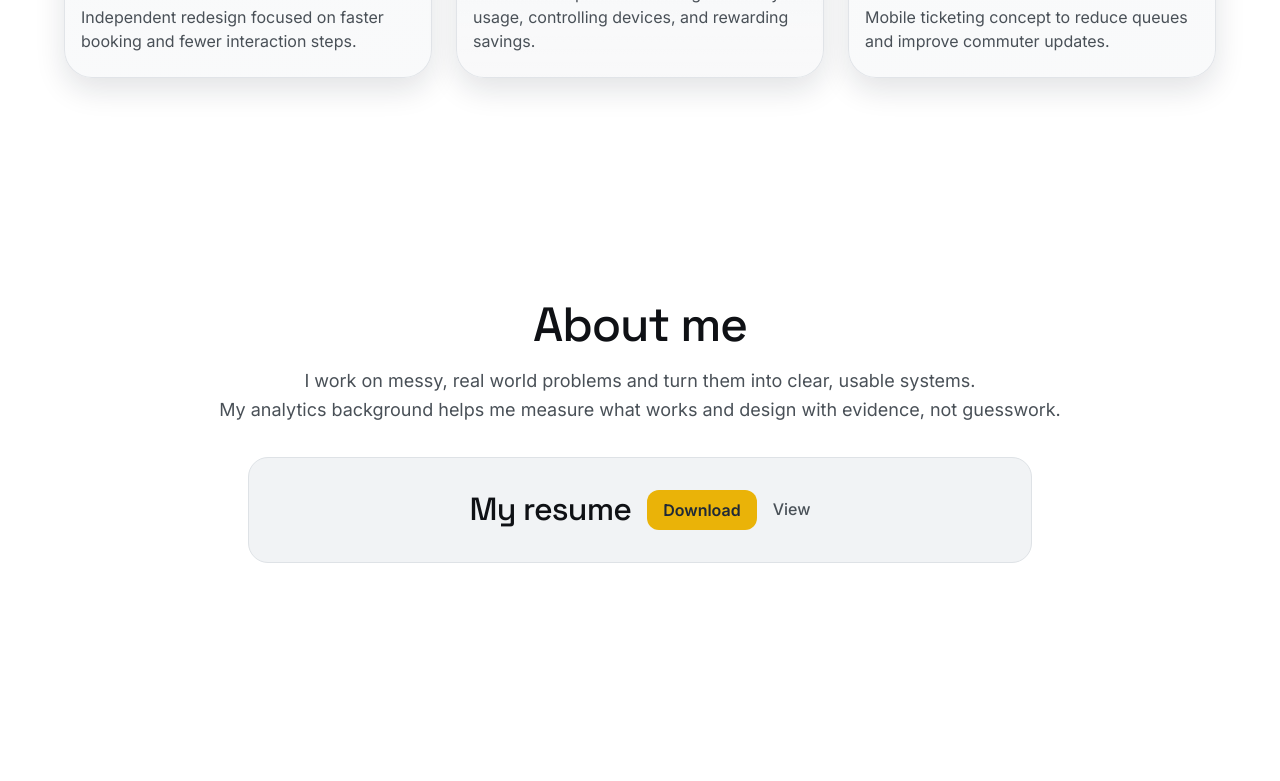
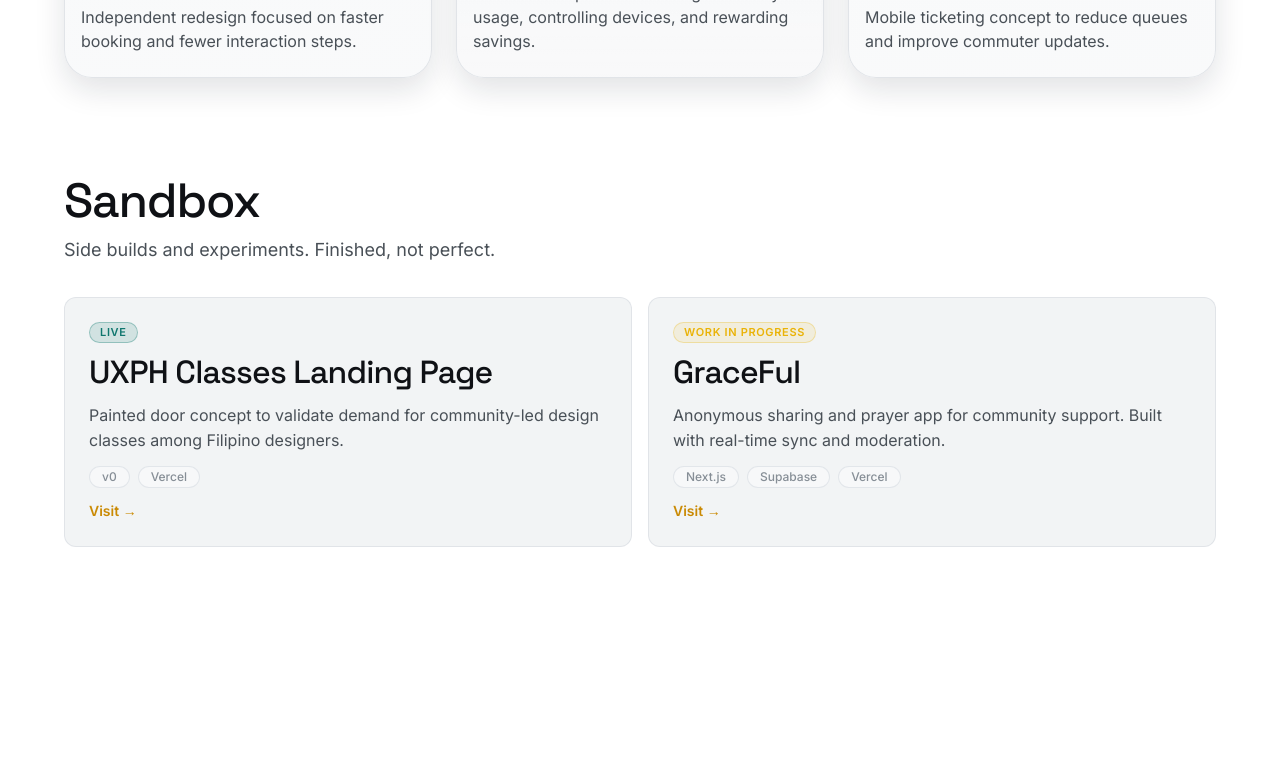
Before and after one commit to ckjo1991/ckjobcena-portfolio, a React (Vite) app: page / in a window 1280 px wide. Shown: the part 1380-2161 px from the top of the page. Built offline with nearby package versions, Linux system fonts and the light colour scheme.

Commit message:
feat: add sandbox section with UXPH Classes and GraceFul cards

```diff
--- a/src/app/AppRoutes.jsx
+++ b/src/app/AppRoutes.jsx
@@ -22,6 +22,7 @@ import { revealDelay } from '../shared/utils/revealDelay'
 const sectionNavItems = [
   { id: 'hero', label: 'Home', icon: HomeIcon },
   { id: 'projects-preview', label: 'Project', icon: ProjectsIcon },
+  { id: 'sandbox', label: 'Sandbox', icon: ProjectsIcon },
   { id: 'about-preview', label: 'About', icon: AboutIcon },
   { id: 'contact-me', label: 'Contact', icon: ContactIcon },
 ]
--- a/src/features/home/HomePage.jsx
+++ b/src/features/home/HomePage.jsx
@@ -3,6 +3,7 @@ import { Link } from 'react-router-dom'
 import {
   ONLINE_RESUME_URL,
   projects,
+  sandboxProjects,
 } from '../../shared/data/portfolio-data'
 import { usePreviewParallax } from '../../shared/hooks/usePreviewParallax'
 import { useScrollReveal } from '../../shared/hooks/useScrollReveal'
@@ -72,6 +73,40 @@ function ProjectPlaceholderCard({ project, index, isTapArmed, onTapArm, onTapPro
         </span>
       </div>
     </Link>
+  )
+}
+
+function SandboxCard({ project }) {
+  const isLive = project.status === 'live'
+
+  return (
+    <a
+      href={project.href}
+      target="_blank"
+      rel="noreferrer"
+      className="sandbox-card"
+      aria-label={`${project.title} - opens in a new tab`}
+    >
+      <div className="sandbox-card__header">
+        <span
+          className={`sandbox-card__badge ${isLive ? 'sandbox-card__badge--live' : 'sandbox-card__badge--wip'}`}
+        >
+          {isLive ? 'Live' : 'Work in Progress'}
+        </span>
+      </div>
+      <h3 className="sandbox-card__title">{project.title}</h3>
+      <p className="sandbox-card__description">{project.description}</p>
+      <div className="sandbox-card__tools">
+        {project.tools.map((tool) => (
+          <span key={tool} className="sandbox-card__tool">
+            {tool}
+          </span>
+        ))}
+      </div>
+      <span className="sandbox-card__link" aria-hidden="true">
+        Visit →
+      </span>
+    </a>
   )
 }
 
@@ -245,6 +280,31 @@ function HomePage() {
         </div>
       </section>
 
+      <section id="sandbox" className="home-section mx-auto max-w-wide py-5">
+        <h2
+          className="mb-stack-xs scroll-reveal scroll-reveal--up text-h2 text-text-primary"
+          data-scroll-reveal
+          style={{ '--reveal-delay': revealDelay(0) }}
+        >
+          Sandbox
+        </h2>
+        <p
+          className="mb-stack-lg max-w-[70ch] scroll-reveal scroll-reveal--up text-body-lg text-text-secondary"
+          data-scroll-reveal
+          style={{ '--reveal-delay': revealDelay(1) }}
+        >
+          Side builds and experiments. Finished, not perfect.
+        </p>
+        <div className="sandbox-grid">
+          {sandboxProjects.map((project) => (
+            <SandboxCard
+              key={project.id}
+              project={project}
+            />
+          ))}
+        </div>
+      </section>
+
       <section id="about-preview" className="home-section mx-auto max-w-wide py-5">
         <div className="about-preview-layout grid grid-cols-1 gap-4">
           <div
--- a/src/shared/data/portfolio-data.js
+++ b/src/shared/data/portfolio-data.js
@@ -55,6 +55,27 @@ export const projects = [
     variant: 'partnership',
     previewImageSrc: '/projects/alliance-link/cover.png',
     href: buildProjectHref('alliance-link'),
+  },
+]
+
+export const sandboxProjects = [
+  {
+    id: 'uxph-classes',
+    title: 'UXPH Classes Landing Page',
+    description:
+      'Painted door concept to validate demand for community-led design classes among Filipino designers.',
+    tools: ['v0', 'Vercel'],
+    status: 'live',
+    href: 'https://v0-uxph-landing-page.vercel.app/',
+  },
+  {
+    id: 'graceful',
+    title: 'GraceFul',
+    description:
+      'Anonymous sharing and prayer app for community support. Built with real-time sync and moderation.',
+    tools: ['Next.js', 'Supabase', 'Vercel'],
+    status: 'wip',
+    href: 'https://graceful-space.vercel.app',
   },
 ]
 
--- a/src/styles/index.css
+++ b/src/styles/index.css
@@ -1057,6 +1057,121 @@
     opacity: 0;
     transform: translateY(5px);
     pointer-events: none;
+  }
+
+  .sandbox-grid {
+    display: grid;
+    gap: 16px;
+    grid-template-columns: 1fr;
+  }
+
+  .sandbox-card {
+    display: flex;
+    flex-direction: column;
+    gap: 12px;
+    padding: var(--space-3);
+    border: 1px solid color-mix(in srgb, var(--color-border-subtle) 88%, transparent);
+    border-radius: var(--radius-md);
+    background: color-mix(in srgb, var(--color-surface-700) 92%, transparent);
+    text-decoration: none;
+    color: inherit;
+    transition:
+      border-color var(--transition-base),
+      background-color var(--transition-base);
+  }
+
+  .sandbox-card:hover,
+  .sandbox-card:focus-visible {
+    border-color: color-mix(in srgb, var(--color-accent-500) 42%, var(--color-border-subtle));
+    background: color-mix(in srgb, var(--color-surface-700) 98%, transparent);
+  }
+
+  .sandbox-card:focus-visible {
+    outline: none;
+    box-shadow: 0 0 0 3px color-mix(in srgb, var(--color-accent-500) 24%, transparent);
+  }
+
+  .sandbox-card__header {
+    display: flex;
+    align-items: center;
+    gap: 8px;
+  }
+
+  .sandbox-card__badge {
+    display: inline-flex;
+    align-items: center;
+    border-radius: 999px;
+    padding: 4px 10px;
+    font-size: 11px;
+    font-weight: 600;
+    letter-spacing: 0.06em;
+    text-transform: uppercase;
+    line-height: 1;
+  }
+
+  .sandbox-card__badge--live {
+    background: color-mix(in srgb, var(--color-accent-teal) 14%, transparent);
+    color: var(--color-accent-teal);
+    border: 1px solid color-mix(in srgb, var(--color-accent-teal) 32%, transparent);
+  }
+
+  .sandbox-card__badge--wip {
+    background: color-mix(in srgb, var(--color-accent-400) 10%, transparent);
+    color: var(--color-accent-400);
+    border: 1px solid color-mix(in srgb, var(--color-accent-400) 28%, transparent);
+  }
+
+  .sandbox-card__title {
+    margin: 0;
+    font-size: var(--text-h3);
+    line-height: var(--leading-heading);
+    color: var(--color-text-primary);
+  }
+
+  .sandbox-card__description {
+    margin: 0;
+    max-width: 60ch;
+    color: var(--color-text-secondary);
+    font-size: var(--text-body);
+    line-height: 1.6;
+  }
+
+  .sandbox-card__tools {
+    display: flex;
+    flex-wrap: wrap;
+    gap: 8px;
+  }
+
+  .sandbox-card__tool {
+    display: inline-flex;
+    align-items: center;
+    border-radius: 999px;
+    padding: 4px 12px;
+    font-size: 12px;
+    font-weight: 500;
+    line-height: 1;
+    border: 1px solid color-mix(in srgb, var(--color-border-subtle) 80%, transparent);
+    color: var(--color-text-muted);
+    background: color-mix(in srgb, var(--color-bg-800) 90%, transparent);
+  }
+
+  .sandbox-card__link {
+    margin-top: auto;
+    font-size: var(--text-small);
+    font-weight: 600;
+    color: var(--color-accent-500);
+    transition: color var(--transition-base);
+  }
+
+  .sandbox-card:hover .sandbox-card__link,
+  .sandbox-card:focus-visible .sandbox-card__link {
+    color: var(--color-accent-400);
+  }
+
+  @media (min-width: 768px) {
+    .sandbox-grid {
+      grid-template-columns: repeat(2, minmax(0, 1fr));
+    }
   }
 
   .project-detail-page {
```
